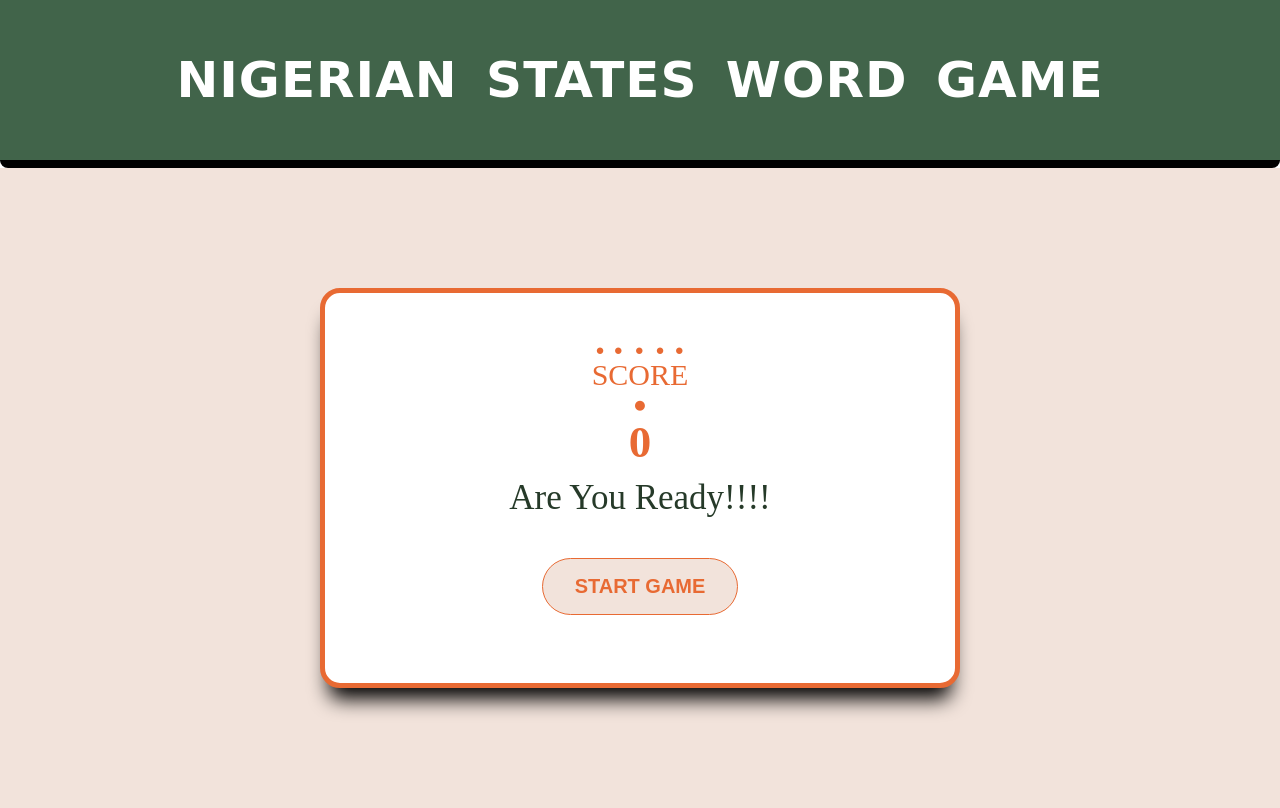
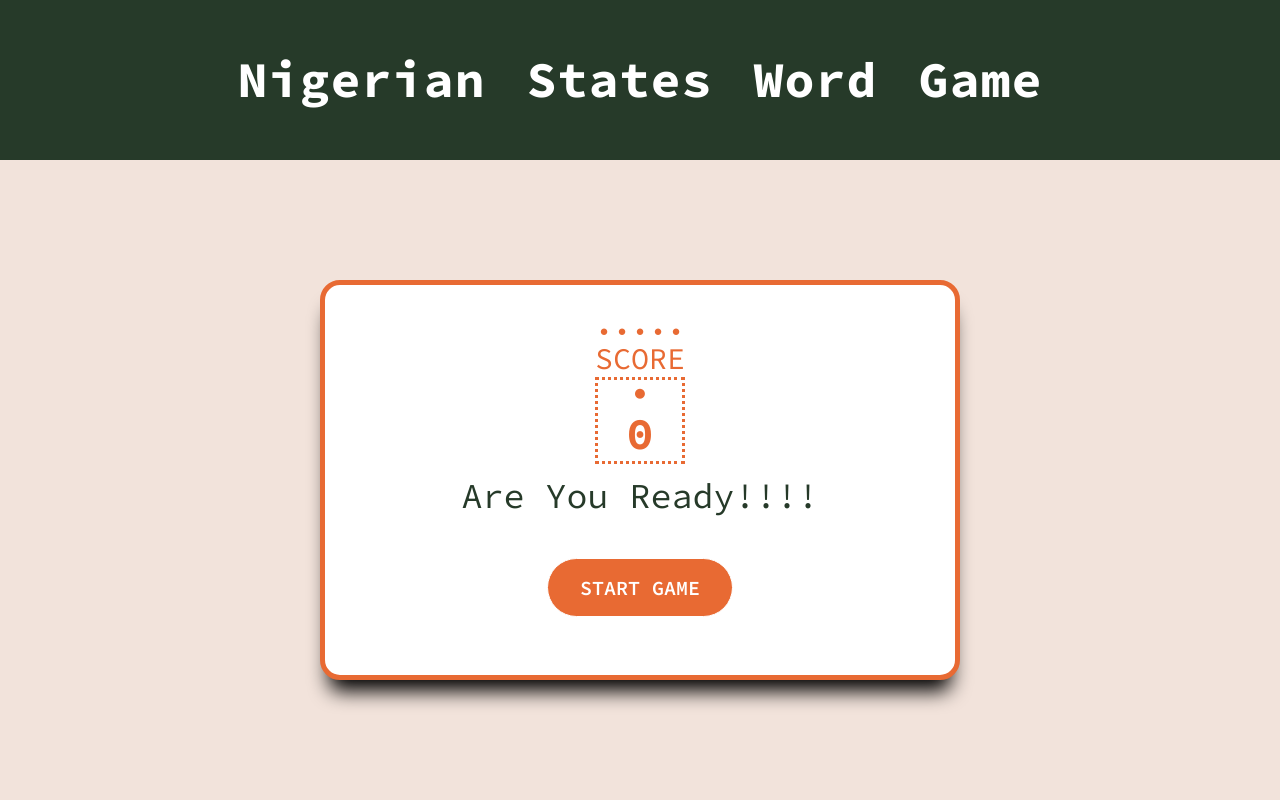
Before and after one commit to NkMary/egwu, a plain HTML site: page index.html in a window 1280 px wide. Drawn offline with Linux system fonts and the light colour scheme.

Commit message:
updated font and score border

```diff
--- a/index.js
+++ b/index.js
@@ -13,7 +13,6 @@ const words = ['Abia', 'Adamawa', 'Akwa Ibom', 'Anambra', 'Bauchi', 'Bayelsa', '
 const createWords = () => {
     let number = Math.floor(Math.random() * words.length);
     let random = words[number];
-    // console.log(random.split(""));
     return random;
 }
 
--- a/main.css
+++ b/main.css
@@ -2,25 +2,20 @@
   margin: 0;
   padding: 0;
   box-sizing: border-box;
+  font-family: 'Source Code Pro'
 }
 
 header {
   width: 100%;
   line-height: 20vh;
-  background-color: #41644A;
-  border-bottom-right-radius: 8px;
-  border-bottom-left-radius: 8px;
-  border-bottom: 8px solid black;
-
 }
 
 h1 {
-  font-family: cursive;
   text-align: center;
+  background-color: #263A29;
   color: white;
   font-size: 50px;
   letter-spacing: 1px;
-  text-transform: uppercase;
   word-spacing: 10px;
 }
 
@@ -67,7 +62,7 @@ input {
   outline: none;
   border: none;
   background-color: #E86A33;
-  color: black;
+  color: white;
   margin-bottom: 35px;
   font-size: 1.4rem;
 }
@@ -80,14 +75,14 @@ button {
   border: 1px solid;
   text-decoration: none;
   margin-top: 10px;
-  color: #E86A33;
+  color: white;
   border-radius: 500px;
 }
 
 button.btn {
   font-weight: 600;
   padding: 1rem 2rem;
-  background: #F2E3DB;
+  background: #E86A33;
   text-transform: uppercase;
   transition-property: all;
   transition-duration: 0.5s;
@@ -112,6 +107,7 @@ button.btn:focus {
 
 .score-1 {
   color: #E86A33;
+  border: dotted;
 }
 
 .hidden {
```
